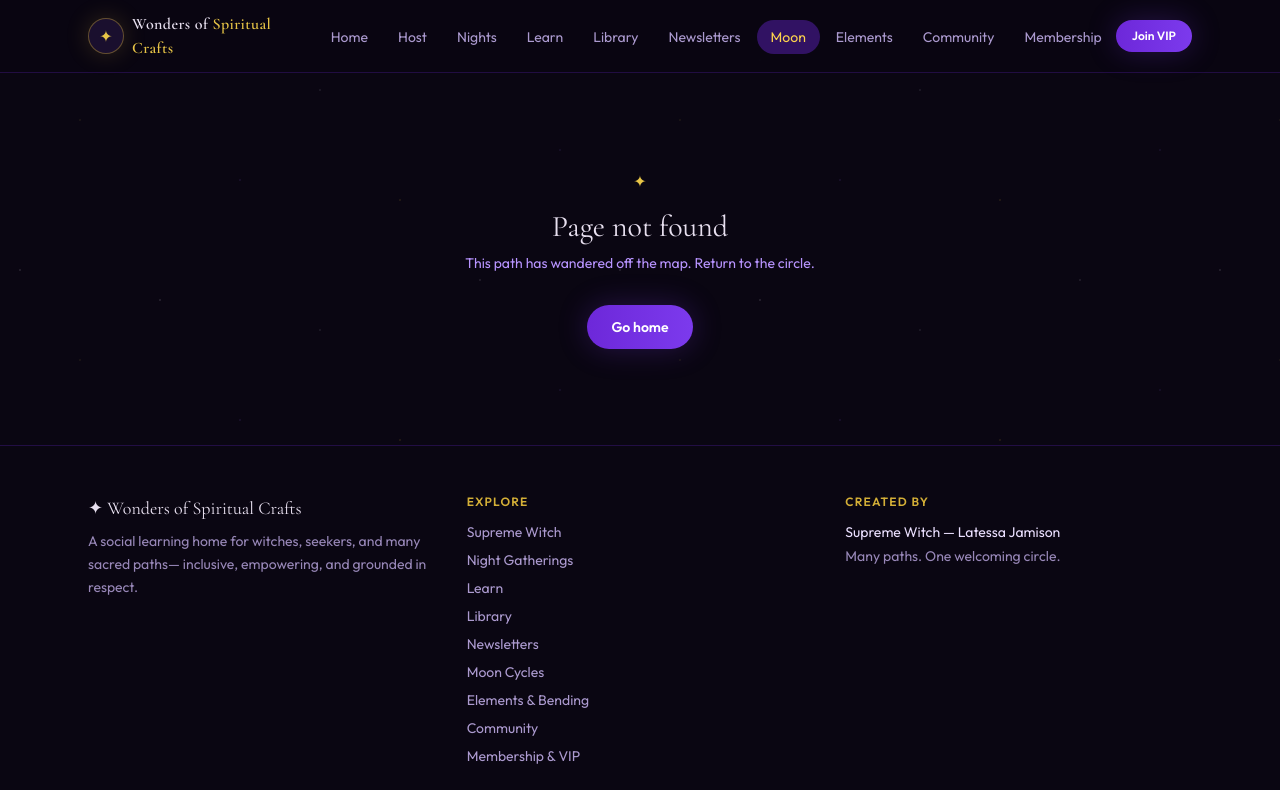
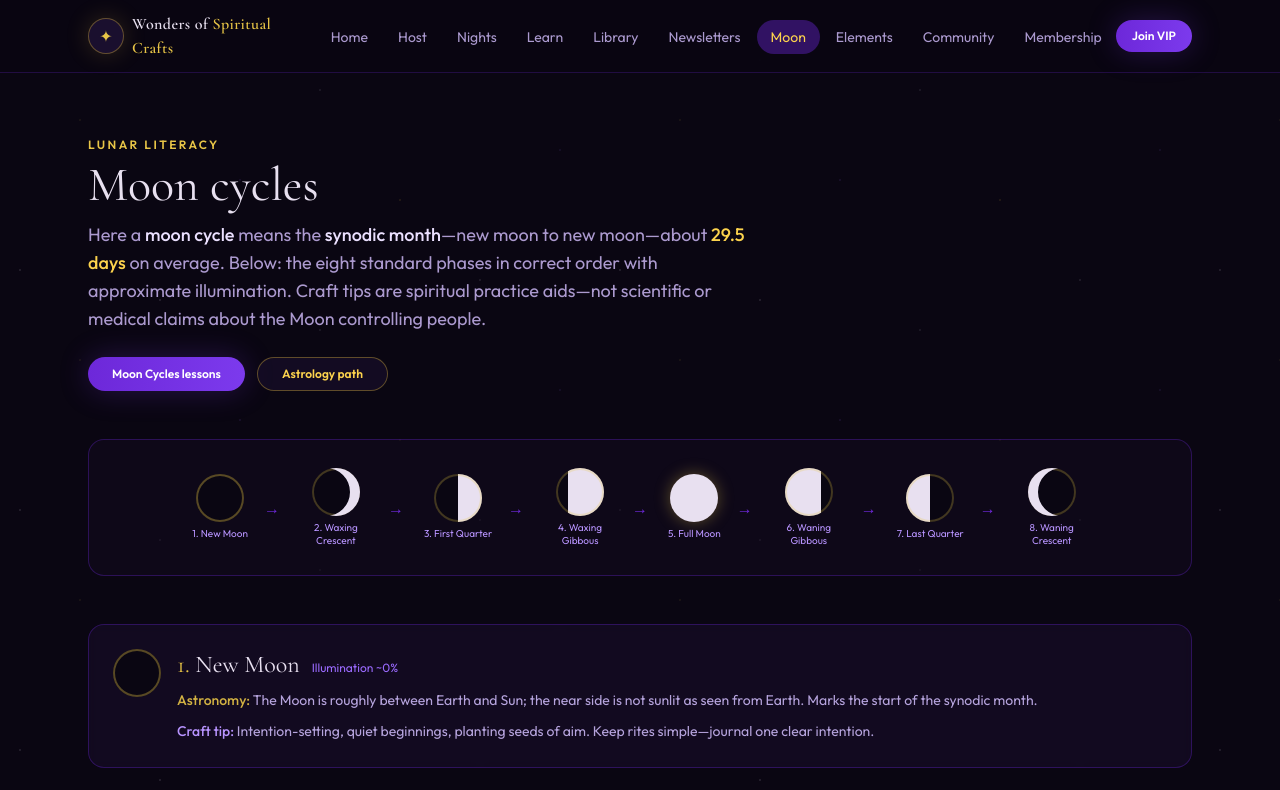
Before and after one commit to mzlatessa101/wonders-of-spiritual-crafts, a Next.js app: page /wonders-of-spiritual-crafts/moon in a window 1280 px wide. Before the commit this address had no page. Shown: the top 790 px of the page. Built offline with nearby package versions, Linux system fonts and the light colour scheme.

Commit message:
Add moon and nights pages

```diff
--- /dev/null
+++ b/src/app/moon/page.tsx
@@ -0,0 +1,121 @@
+import type { Metadata } from "next";
+import Link from "next/link";
+import MoonPhaseVisual from "@/components/MoonPhaseVisual";
+import {
+  darkMoonNote,
+  moonPhases,
+  SYNODIC_MONTH_DAYS,
+} from "@/data/moon";
+
+export const metadata: Metadata = {
+  title: "Moon Cycles",
+  description:
+    "Eight lunar phases in order, ~29.5-day synodic month, and spiritual craft tips for witches and seekers.",
+};
+
+export default function MoonPage() {
+  return (
+    <div className="mx-auto max-w-6xl px-4 py-12 md:px-6 md:py-16">
+      <p className="text-xs font-semibold uppercase tracking-[0.2em] text-gold-400">
+        Lunar literacy
+      </p>
+      <h1 className="mt-2 font-display text-4xl text-moon md:text-5xl">
+        Moon cycles
+      </h1>
+      <p className="section-sub">
+        Here a <strong className="font-medium text-mystic-100">moon cycle</strong>{" "}
+        means the <strong className="font-medium text-mystic-100">synodic month</strong>
+        —new moon to new moon—about{" "}
+        <strong className="font-medium text-gold-300">
+          {SYNODIC_MONTH_DAYS} days
+        </strong>{" "}
+        on average. Below: the eight standard phases in correct order with
+        approximate illumination. Craft tips are spiritual practice aids—not
+        scientific or medical claims about the Moon controlling people.
+      </p>
+
+      <div className="mt-6 flex flex-wrap gap-3">
+        <Link href="/learn/moon-cycles" className="btn-primary !py-2 text-xs">
+          Moon Cycles lessons
+        </Link>
+        <Link href="/learn/astrology" className="btn-secondary !py-2 text-xs">
+          Astrology path
+        </Link>
+      </div>
+
+      {/* Compact cycle strip */}
+      <ol
+        className="mt-12 flex flex-wrap items-center justify-center gap-3 rounded-2xl border border-mystic-700/40 bg-midnight-900/50 px-4 py-6 md:gap-4"
+        aria-label="Eight lunar phases in order"
+      >
+        {moonPhases.map((p, i) => (
+          <li key={p.id} className="flex items-center gap-2 md:gap-3">
+            <a
+              href={`#${p.id}`}
+              className="flex flex-col items-center gap-1.5 rounded-lg p-1 focus:outline-none focus-visible:ring-2 focus-visible:ring-gold-400"
+            >
+              <MoonPhaseVisual visual={p.visual} label={p.name} />
+              <span className="max-w-[4.5rem] text-center text-[10px] leading-tight text-mystic-300">
+                {p.order}. {p.name.replace(" (Third Quarter)", "")}
+              </span>
+            </a>
+            {i < moonPhases.length - 1 && (
+              <span className="hidden text-mystic-600 sm:inline" aria-hidden>
+                →
+              </span>
+            )}
+          </li>
+        ))}
+      </ol>
+
+      <div className="mt-12 space-y-6">
+        {moonPhases.map((phase) => (
+          <article
+            key={phase.id}
+            id={phase.id}
+            className="card scroll-mt-24 flex flex-col gap-4 sm:flex-row sm:items-start"
+          >
+            <MoonPhaseVisual visual={phase.visual} label={phase.name} />
+            <div className="min-w-0 flex-1">
+              <div className="flex flex-wrap items-baseline gap-x-3 gap-y-1">
+                <h2 className="font-display text-2xl text-moon">
+                  <span className="text-gold-400">{phase.order}.</span>{" "}
+                  {phase.name}
+                </h2>
+                <span className="text-xs text-mystic-400">
+                  Illumination {phase.illumination}
+                </span>
+              </div>
+              <p className="mt-2 text-sm leading-relaxed text-mystic-200/85">
+                <span className="font-medium text-gold-400/90">Astronomy: </span>
+                {phase.astronomy}
+              </p>
+              <p className="mt-2 text-sm leading-relaxed text-mystic-200/85">
+                <span className="font-medium text-mystic-300">Craft tip: </span>
+                {phase.craftTip}
+              </p>
+            </div>
+          </article>
+        ))}
+      </div>
+
+      <aside className="card mt-10 border-mystic-500/30">
+        <h2 className="font-display text-xl text-gold-300">
+          {darkMoonNote.title}
+        </h2>
+        <p className="mt-2 text-sm leading-relaxed text-mystic-200/80">
+          {darkMoonNote.body}
+        </p>
+      </aside>
+
+      <aside className="mt-6 rounded-2xl border border-gold-500/20 bg-midnight-900/40 px-5 py-4 text-sm text-mystic-300">
+        <p>
+          <strong className="text-moon">Rhythm reminder: </strong>
+          Intention-setting at <em>new</em>, building through{" "}
+          <em>waxing</em>, culmination at <em>full</em>, release through{" "}
+          <em>waning</em>—spiritual craft framing only.
+        </p>
+      </aside>
+    </div>
+  );
+}
--- /dev/null
+++ b/src/app/nights/page.tsx
@@ -0,0 +1,119 @@
+import type { Metadata } from "next";
+import Link from "next/link";
+import NightInterestForm from "@/components/NightInterestForm";
+import { circlePrinciples, nights } from "@/data/nights";
+
+export const metadata: Metadata = {
+  title: "Night Gatherings",
+  description:
+    "Séance, Ouija, ancestor contact, prosperity, and more—hosted by Supreme Witch Latessa Jamison. VIP Circle gets priority seating.",
+};
+
+export default function NightsPage() {
+  return (
+    <div className="mx-auto max-w-6xl px-4 py-12 md:px-6 md:py-16">
+      <div className="max-w-2xl">
+        <p className="text-xs font-semibold uppercase tracking-[0.2em] text-gold-400">
+          Circle nights
+        </p>
+        <h1 className="mt-2 font-display text-4xl text-moon md:text-5xl">
+          Night gatherings
+        </h1>
+        <p className="section-sub">
+          Hold séance, sit with the board, honor family ones, and welcome
+          abundance-oriented spirits—always with consent, grounding, and a clear
+          close. Hosted by{" "}
+          <Link href="/host" className="text-gold-300 hover:text-gold-200">
+            Supreme Witch Latessa Jamison
+          </Link>
+          .
+        </p>
+        <p className="mt-4 text-sm text-mystic-300">
+          <Link href="/vip" className="text-gold-400 hover:text-gold-300">
+            VIP Circle
+          </Link>{" "}
+          members receive priority seating for every night below.
+        </p>
+      </div>
+
+      <section className="mt-12" aria-labelledby="nights-heading">
+        <h2 id="nights-heading" className="sr-only">
+          Upcoming night types
+        </h2>
+        <div className="grid gap-6 md:grid-cols-2">
+          {nights.map((night) => (
+            <article key={night.id} id={night.id} className="card flex flex-col">
+              <div className="flex items-start justify-between gap-3">
+                <span className="text-2xl text-gold-400" aria-hidden>
+                  {night.icon}
+                </span>
+                {night.vipPriority && (
+                  <span className="rounded-full border border-gold-500/35 bg-gold-500/10 px-2.5 py-0.5 text-[10px] font-semibold uppercase tracking-wider text-gold-300">
+                    VIP priority
+                  </span>
+                )}
+              </div>
+              <h3 className="mt-3 font-display text-2xl text-moon">
+                {night.name}
+              </h3>
+              <p className="mt-1 text-sm font-medium text-gold-400/90">
+                {night.tagline}
+              </p>
+              <p className="mt-3 text-sm leading-relaxed text-mystic-200/75">
+                {night.description}
+              </p>
+              <div className="mt-4 flex-1">
+                <p className="text-xs font-semibold uppercase tracking-widest text-mystic-400">
+                  What to expect
+                </p>
+                <ul className="mt-2 space-y-1.5 text-sm text-mystic-200/80">
+                  {night.expect.map((item) => (
+                    <li key={item} className="flex gap-2">
+                      <span className="text-gold-500" aria-hidden>
+                        ·
+                      </span>
+                      <span>{item}</span>
+                    </li>
+                  ))}
+                </ul>
+              </div>
+              <a href="#request-seat" className="btn-secondary mt-6 !py-2 text-xs">
+                Join this night
+              </a>
+            </article>
+          ))}
+        </div>
+      </section>
+
+      <section className="mt-16 grid gap-10 lg:grid-cols-5">
+        <div className="lg:col-span-3">
+          <h2 className="font-display text-2xl text-gold-300">
+            How we hold the circle
+          </h2>
+          <ul className="mt-4 grid gap-4 sm:grid-cols-2">
+            {circlePrinciples.map((p) => (
+              <li key={p.title} className="card !p-4">
+                <h3 className="font-medium text-moon">{p.title}</h3>
+                <p className="mt-1 text-sm text-mystic-200/75">{p.body}</p>
+              </li>
+            ))}
+          </ul>
+          <p className="mt-6 text-sm text-mystic-400">
+            Meet the host on the{" "}
+            <Link href="/host" className="text-gold-400 hover:text-gold-300">
+              Supreme Witch
+            </Link>{" "}
+            page, or deepen access via{" "}
+            <Link href="/vip" className="text-gold-400 hover:text-gold-300">
+              Membership &amp; VIP
+            </Link>
+            .
+          </p>
+        </div>
+        <div id="request-seat" className="scroll-mt-24 lg:col-span-2">
+          <NightInterestForm />
+        </div>
+      </section>
+    </div>
+  );
+}
```
